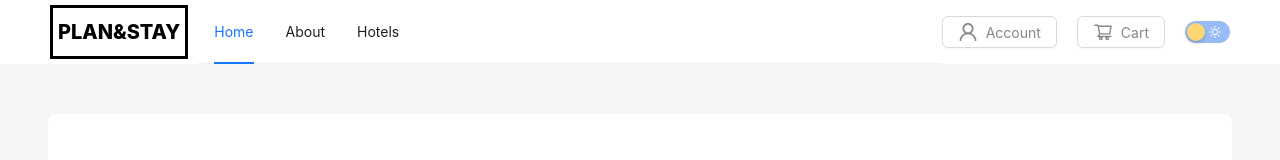
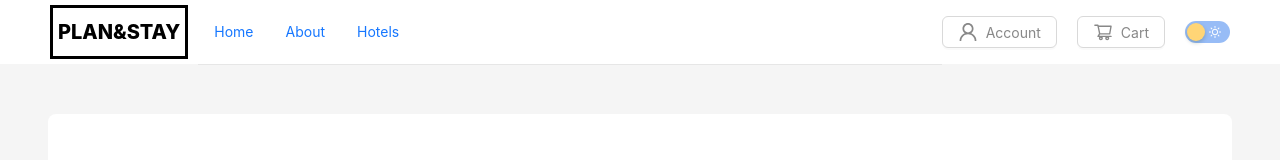
Before and after one commit to Dmytro-Berezovskyi/booking, a React (Create React App) app in the folder frontend/: page / in a window 1280 px wide. Shown: the top 160 px of the page. Built offline with nearby package versions, Linux system fonts and the light colour scheme; no server answers.

Commit message:
theme to localStorage

```diff
--- a/frontend/src/pages/Cart/CartItem.js
+++ b/frontend/src/pages/Cart/CartItem.js
@@ -1,6 +1,5 @@
 import {useDispatch, useSelector} from "react-redux";
-import {useEffect, useState} from "react";
-import { Form, Field, ErrorMessage, Formik } from "formik";
+import { Form, Field, Formik } from "formik";
 
 import { removeReserve } from "../../store/slices/reservedHotelsSlice";
 
@@ -139,8 +138,7 @@ export default function CartItem () {
                                                     >
                                                         <MinusOutlined style={{fontSize: "14px"}}/>
                                                     </Button>
-                                                    <span
-                                                        style={{color: (themeMode === "dark" ? "#FFFFFF" : "#000000")}}>{values.adults}</span>
+                                                    <span>{values.adults}</span>
                                                     <Button
                                                         onClick={() => setFieldValue("adults", values.adults + 1)}
                                                         style={{border: "none", height: "100%", marginLeft: "5px"}}
@@ -172,8 +170,7 @@ export default function CartItem () {
                                                     >
                                                         <MinusOutlined style={{fontSize: "14px"}}/>
                                                     </Button>
-                                                    <span
-                                                        style={{color: (themeMode === "dark" ? "#FFFFFF" : "#000000")}}>{values.children}</span>
+                                                    <span>{values.children}</span>
                                                     <Button
                                                         onClick={() => setFieldValue("children", values.children + 1)}
                                                         style={{border: "none", height: "100%", marginLeft: "5px"}}
@@ -205,9 +202,7 @@ export default function CartItem () {
                                                     >
                                                         <MinusOutlined style={{fontSize: "14px"}}/>
                                                     </Button>
-                                                    <span
-                                                        style={{color: (themeMode === "dark" ? "#FFFFFF" : "#000000")}}>{values.quantity}
-                                                    </span>
+                                                    <span>{values.quantity}</span>
                                                     <Button
                                                         onClick={() => setFieldValue("quantity", values.quantity + 1)}
                                                         style={{border: "none", height: "100%", marginLeft: "5px"}}
--- a/frontend/src/store/slices/themeSlice.js
+++ b/frontend/src/store/slices/themeSlice.js
@@ -1,7 +1,7 @@
 import { createSlice } from "@reduxjs/toolkit";
 
 const initialState = {
-    themeMode: "light",
+    themeMode: JSON.parse(localStorage.getItem("theme")),
 };
 
 const themeSlice = createSlice({
@@ -10,6 +10,7 @@ const themeSlice = createSlice({
     reducers: {
         toggleThemeMode: (state) => {
             state.themeMode = state.themeMode === "dark" ? "light" : "dark";
+            localStorage.setItem("theme", JSON.stringify(state.themeMode));
         }
     }
 })
```
